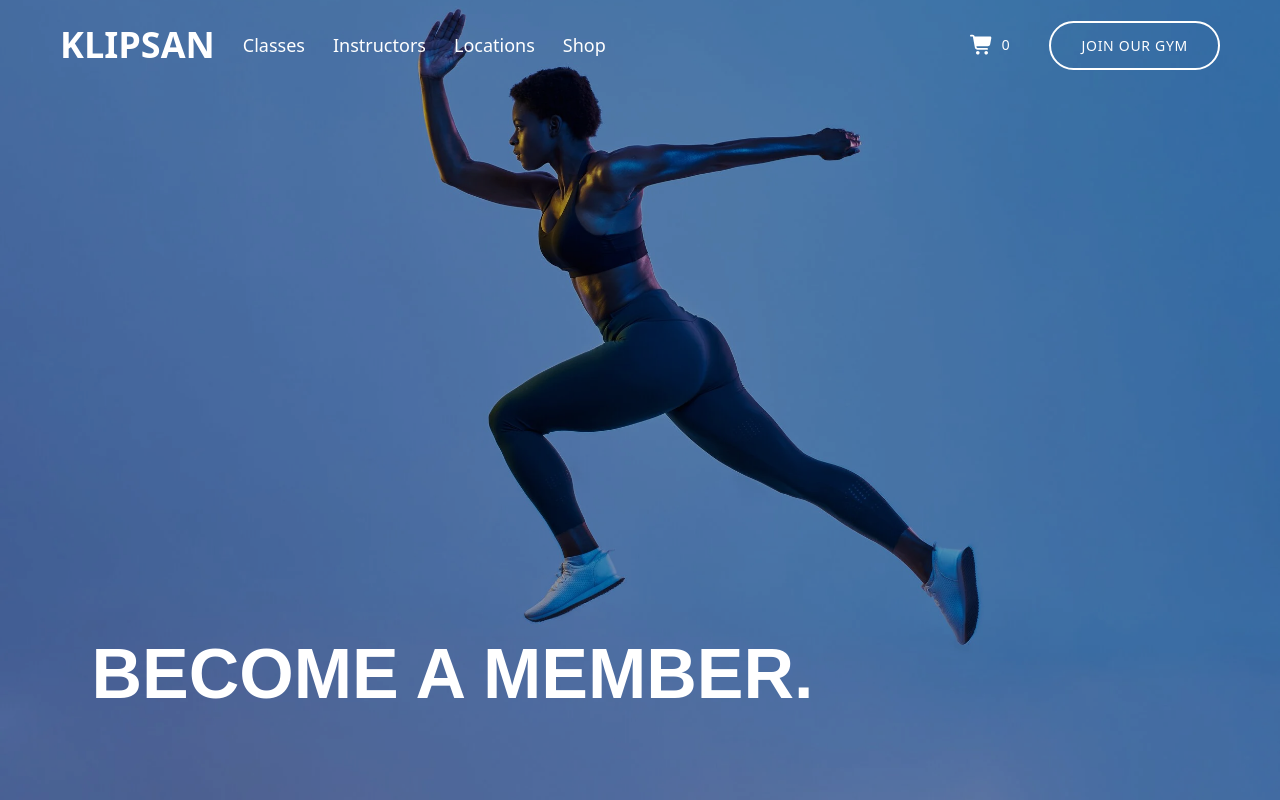
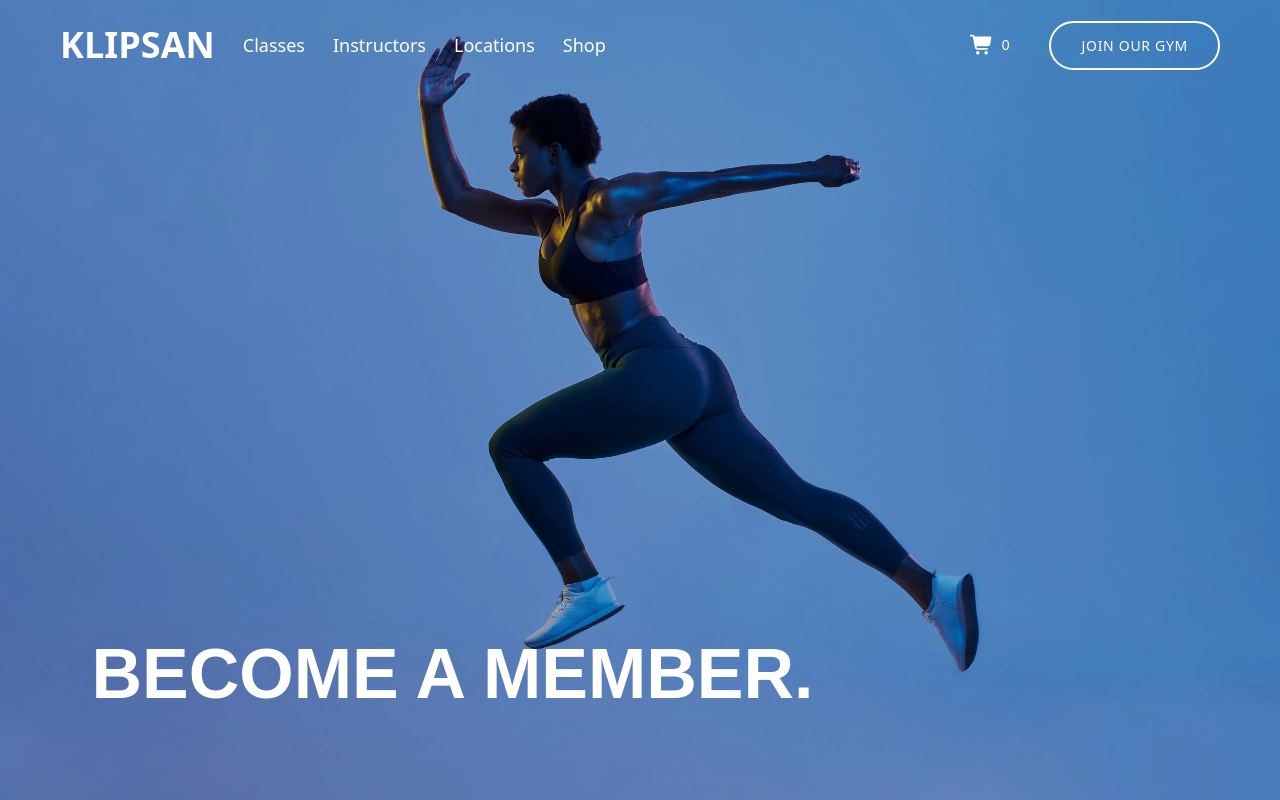
Before and after one commit to mti-Mansouri/klipsan-demo-mehdi-mansouri, a Next.js app: page /join in a window 1280 px wide. Shown: the top 800 px of the page. Built offline with nearby package versions, Linux system fonts and the light colour scheme.

Commit message:
image position

```diff
--- a/src/app/join/page.tsx
+++ b/src/app/join/page.tsx
@@ -2,11 +2,11 @@ export default function JoinPage(){
     return <main className="min-h-screen w-screen bg-black">
       <header className="w-screen h-screen relative">
         <img
-          className="w-full h-full object-cover"
+          className="w-full h-full object-cover object-top"
           src="/Images/Stocksy_comp_2888472.webp"
           alt=""
         />
-        <div className=" bg-[rgba(0,0,0,0.3)_100%)] z-5 absolute w-full h-full inset-0"></div>
+        <div className=" bg-[rgba(0,0,0,0.2)_100%)] z-5 absolute w-full h-full inset-0"></div>
         <p className=" z-6 uppercase font-bebas font-bold text-[70px] absolute left-1/14 bottom-1/11 text-white">
           become a member.
         </p>
--- a/src/app/shop/p/[slug]/page.tsx
+++ b/src/app/shop/p/[slug]/page.tsx
@@ -0,0 +1,8 @@
+
+
+
+export default function ProductDetailPage(){
+    return(
+        <main></main>
+    )
+}
```
